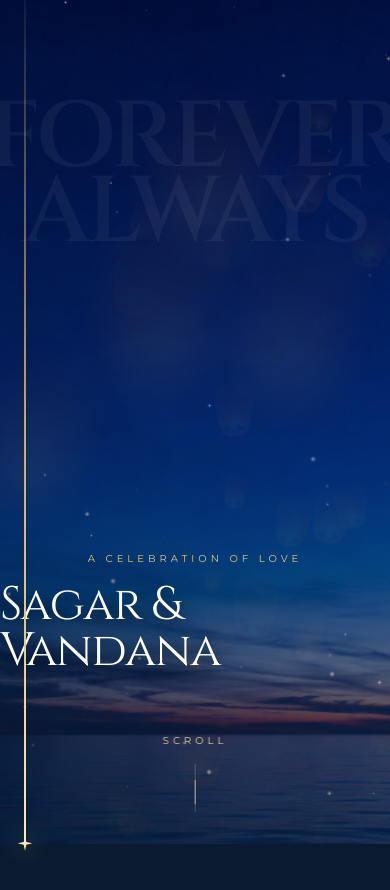
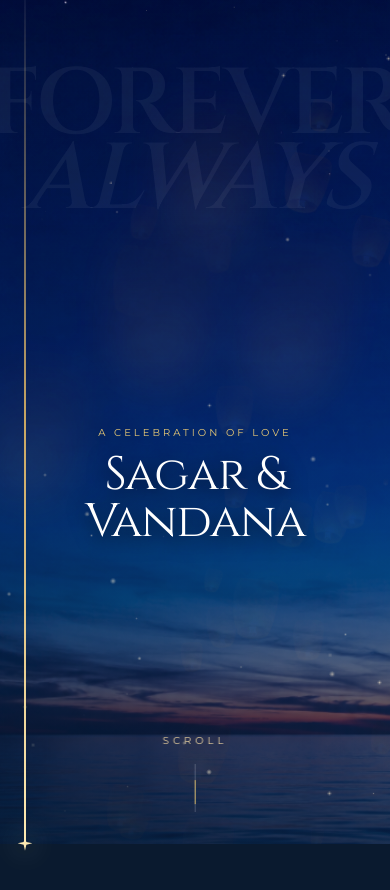
Before and after one commit to anurag07le-create/pvtanurag, a Next.js app: page /elegant in a window 390 px wide. Shown: the top 890 px of the page. Built offline with nearby package versions, Linux system fonts and the light colour scheme.

Commit message:
fix(elegant): adjust HeroParallax mobile layout to prevent text overlapping couple image

```diff
--- a/src/components/elegant/HeroParallax.tsx
+++ b/src/components/elegant/HeroParallax.tsx
@@ -132,7 +132,7 @@ export default function HeroParallax() {
 
         {/* z-[20] Layer: Cinematic Typography BACKGROUND */}
         <motion.div
-          className="absolute top-[12%] z-[20] w-full text-center flex flex-col items-center justify-center pointer-events-none transform-gpu"
+          className="absolute top-[8%] md:top-[12%] z-[20] w-full text-center flex flex-col items-center justify-center pointer-events-none transform-gpu"
           style={{
             y: textY,
             opacity: textOpacity,
@@ -144,9 +144,22 @@ export default function HeroParallax() {
           <h1 className="font-cinzel text-[24vw] md:text-[16vw] leading-[0.8] text-white/5 font-bold tracking-tighter whitespace-nowrap select-none">
             FOREVER
           </h1>
-          <h1 className="font-cinzel text-[24vw] md:text-[16vw] leading-[0.8] text-white/5 font-bold tracking-tighter whitespace-nowrap select-none">
+          <h1 className="font-cinzel text-[24vw] md:text-[16vw] leading-[0.8] text-white/5 font-bold tracking-tighter whitespace-nowrap select-none italic">
             ALWAYS
           </h1>
+        </motion.div>
+
+        {/* z-[25] Layer: Middle Text Layer (Sagar & Vandana) */}
+        <motion.div
+          className="relative z-[25] text-center px-4 mt-[15vh] md:mt-[20vh] pointer-events-none transform-gpu"
+          style={{ opacity: textOpacity, willChange: 'opacity' }}
+        >
+          <p className="font-montserrat text-[#e6c875] tracking-[0.3em] md:tracking-[0.4em] text-[10px] md:text-sm uppercase mb-3 md:mb-4 drop-shadow-md">
+            A Celebration of Love
+          </p>
+          <h2 className="font-cinzel text-[12vw] md:text-8xl text-white font-light tracking-tight leading-none drop-shadow-[0_4px_10px_rgba(0,0,0,0.8)]">
+            Sagar & Vandana
+          </h2>
         </motion.div>
 
         {/* z-[30] Layer: Foreground Background-Removed Couple */}
@@ -162,21 +175,8 @@ export default function HeroParallax() {
           <motion.img
             src="/images/photo3-nobg.png"
             alt="Sagar & Vandana"
-            className="w-full h-full object-contain object-bottom scale-110 md:scale-[1.2] origin-bottom"
+            className="w-full h-full object-contain object-bottom scale-110 md:scale-[1.3] origin-bottom"
           />
-        </motion.div>
-
-        {/* z-[35] Layer: Foreground Typography */}
-        <motion.div
-          className="absolute bottom-[20%] md:bottom-[25%] z-[35] flex flex-col items-center justify-center pointer-events-none transform-gpu"
-          style={{ opacity: textOpacity, willChange: 'opacity' }}
-        >
-          <p className="font-montserrat text-[#e6c875] tracking-[0.4em] text-[10px] md:text-sm uppercase mb-4 drop-shadow-md">
-            A Celebration of Love
-          </p>
-          <h2 className="font-cinzel text-[12vw] md:text-8xl text-white font-light tracking-tight leading-none drop-shadow-[0_4px_10px_rgba(0,0,0,0.8)]">
-            Sagar & Vandana
-          </h2>
         </motion.div>
 
         {/* Scroll Indicator */}
```
